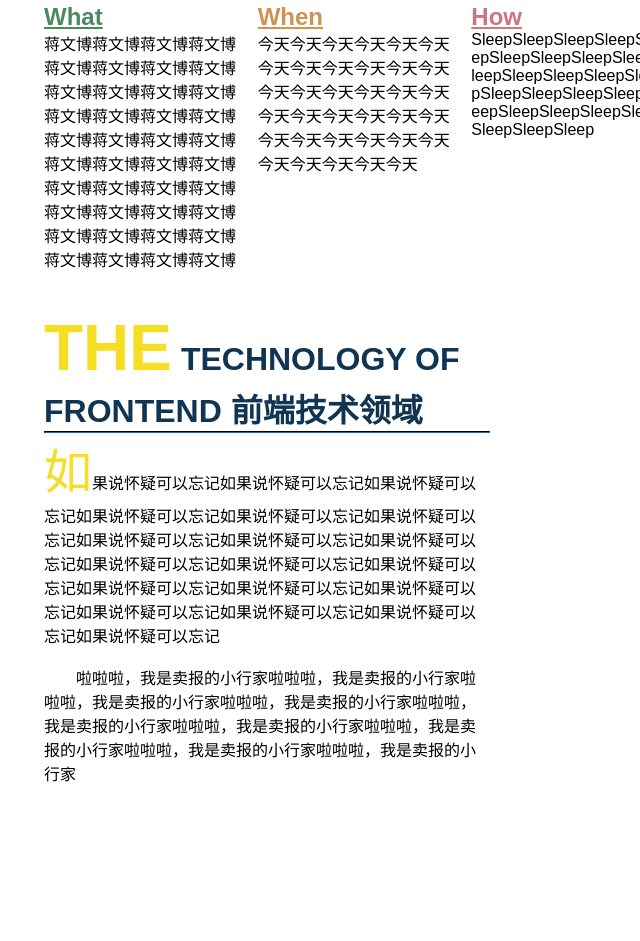
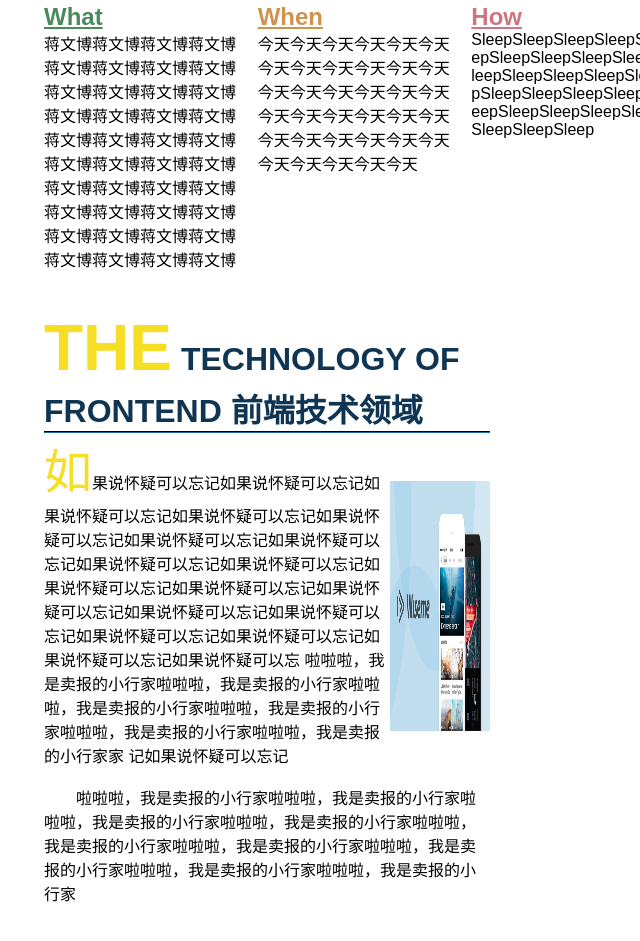
Before and after one commit to ggaier/ife, a plain HTML site: page task05_paper.html in a window 1280 px wide. Shown: the part 405-1346 px from the top of the page, without its empty margins (0-640 px from the left). Drawn offline with Linux system fonts and the light colour scheme.

Commit message:
wrap text around image

```diff
--- a/css/task05.css
+++ b/css/task05.css
@@ -161,12 +161,16 @@ body {
 	font-size: 2em;
 }
 
-.aside-bottom-article{
-
+.aside-bottom-article--paragraph{
+	text-indent: 2em;
 }
 
-.aside-bottom-article--paragraph{
-	text-indent: 2em;
+.aside-bottom-article--image{
+	width: 100px;
+	align: right;
+	height: 250px;
+	margin-top: 3em;
+	float: right;
 }
 
 .aside-bottom-article::first-letter{
--- a/task05_paper.html
+++ b/task05_paper.html
@@ -49,10 +49,13 @@
             <div class="aside-bottom-item">
                 <h1><strong class="aside-bottom-item--accent">THE</strong> TECHNOLOGY OF FRONTEND 前端技术领域</h1>
                 <hr class="divider--blue" />
-                <p class="aside-bottom-article">如果说怀疑可以忘记如果说怀疑可以忘记如果说怀疑可以忘记如果说怀疑可以忘记如果说怀疑可以忘记如果说怀疑可以忘记如果说怀疑可以忘记如果说怀疑可以忘记如果说怀疑可以忘记如果说怀疑可以忘记如果说怀疑可以忘记如果说怀疑可以忘记如果说怀疑可以忘记如果说怀疑可以忘记如果说怀疑可以忘记如果说怀疑可以忘记如果说怀疑可以忘记如果说怀疑可以忘记如果说怀疑可以忘记</p>
-                <br/>
+                <img src="img/img_04.jpg" alt="" class="aside-bottom-article--image">
+                <p class="aside-bottom-article">如果说怀疑可以忘记如果说怀疑可以忘记如果说怀疑可以忘记如果说怀疑可以忘记如果说怀疑可以忘记如果说怀疑可以忘记如果说怀疑可以忘记如果说怀疑可以忘记如果说怀疑可以忘记如果说怀疑可以忘记如果说怀疑可以忘记如果说怀疑可以忘记如果说怀疑可以忘记如果说怀疑可以忘记如果说怀疑可以忘记如果说怀疑可以忘记如果说怀疑可以忘记如果说怀疑可以忘
+                啦啦啦，我是卖报的小行家啦啦啦，我是卖报的小行家啦啦啦，我是卖报的小行家啦啦啦，我是卖报的小行家啦啦啦，我是卖报的小行家啦啦啦，我是卖报的小行家家	记如果说怀疑可以忘记</p>
+                <br clear="left" />
                 <p class="aside-bottom-article--paragraph">
                 啦啦啦，我是卖报的小行家啦啦啦，我是卖报的小行家啦啦啦，我是卖报的小行家啦啦啦，我是卖报的小行家啦啦啦，我是卖报的小行家啦啦啦，我是卖报的小行家啦啦啦，我是卖报的小行家啦啦啦，我是卖报的小行家啦啦啦，我是卖报的小行家</p>
+
             </div>
             <div class="aside-bottom-item"></div>
         </section>
```
Also changed, not shown: img/img_04.jpg (added).
